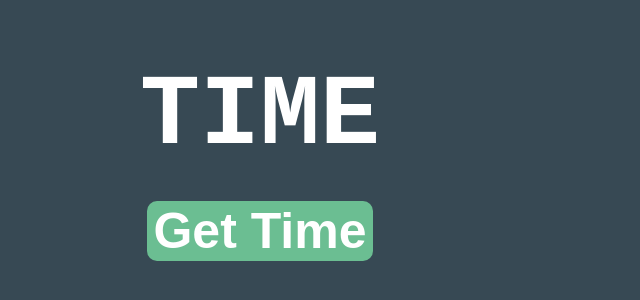
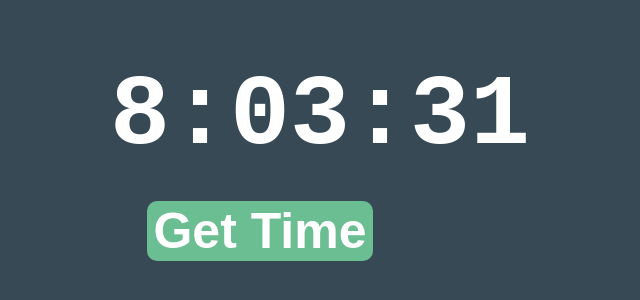
Before and after one commit to Harshal2502/Realtime-Clock-App, a React (Create React App) app: page / in a window 1280 px wide. Shown: the part 120-420 px from the top of the page, without its empty margins (380-1020 px from the left). Built offline with nearby package versions, Linux system fonts and the light colour scheme.

Commit message:
Update App.jsx

```diff
--- a/src/components/App.jsx
+++ b/src/components/App.jsx
@@ -1,10 +1,25 @@
-import React from "react";
+import React, { useState } from "react";
 
 function App() {
+
+  setInterval(updateTime);
+
+  const now = new Date().toLocaleTimeString().substring(0,8);
+  const [time, setTime] = useState(now)
+
+  function updateTime(){
+    const newTime = new Date().toLocaleTimeString().substring(0,8);
+    setTime(newTime);
+  };
+
+  function getTime(){
+    console.log(time)
+  }
   return (
     <div className="container">
-      <h1>TIME</h1>
-      <button>Get Time</button>
+      <h1>{now}</h1>
+      <button onClick={getTime}>Get Time</button>
+      {/* <button onClick={}>Click me!</button> */}
     </div>
   );
 }
```
